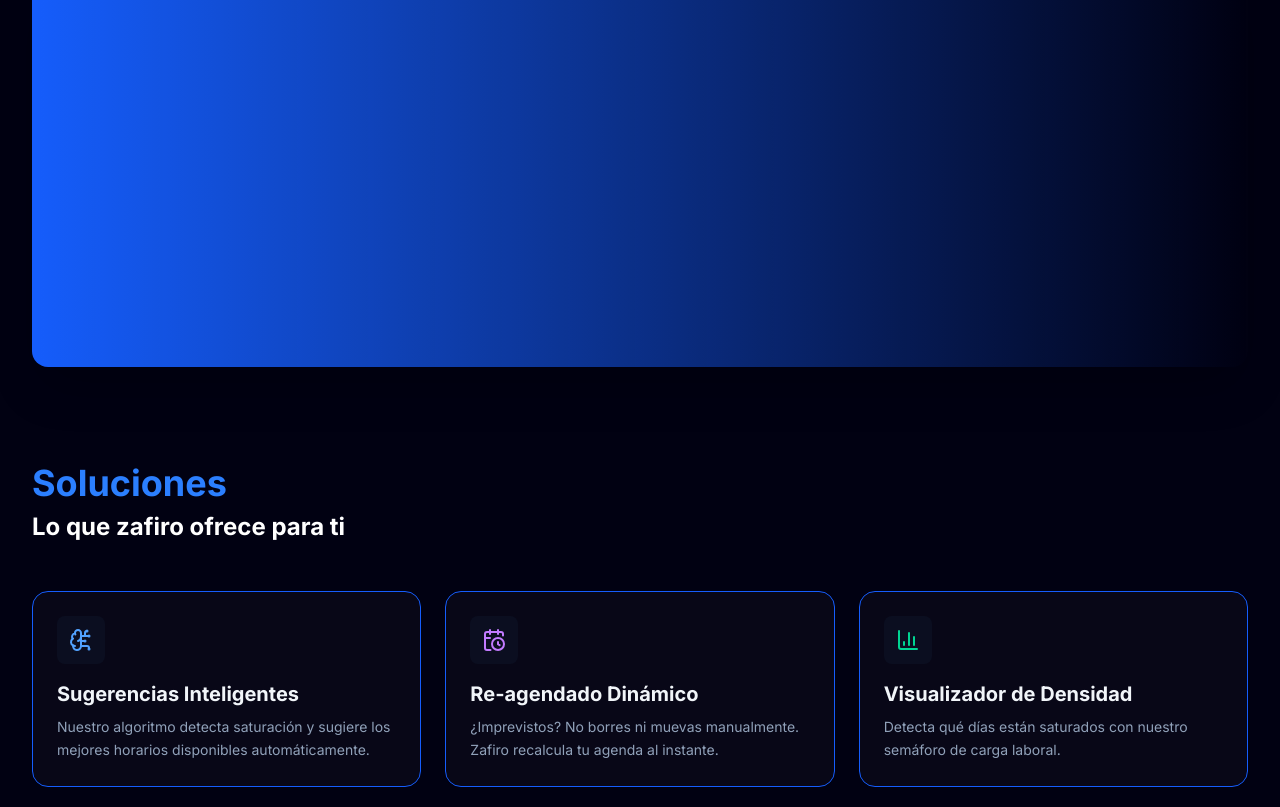
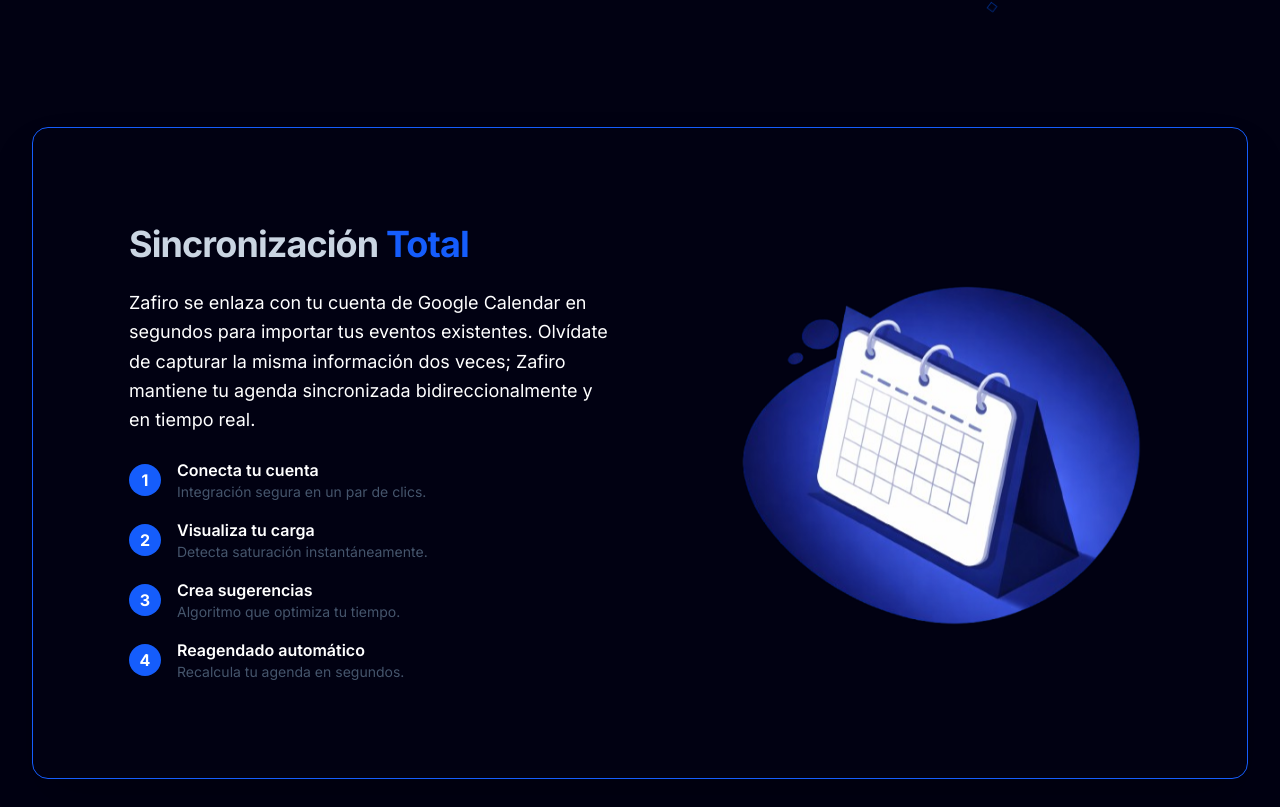
Before and after one commit to Silverz34/Zafiro_Frontend, a Next.js app: page / in a window 1280 px wide. Shown: the part 473-1280 px from the top of the page. Built offline with nearby package versions, Linux system fonts and the light colour scheme.

Commit message:
ajustes en la landing

```diff
--- a/interfaces/Remiders.ts
+++ b/interfaces/Remiders.ts
@@ -1,5 +1,5 @@
 import z from "zod";
 export const reminderSchema = z.object({
-    method: z.literal("email"),
+    method: z.enum(['email', 'popup']),
     minutes: z.number().min(0).max(40320)
 });
--- a/src/app/page.tsx
+++ b/src/app/page.tsx
@@ -22,7 +22,7 @@
       </header>
 
       <main className="grow flex flex-col items-center w-full max-w-10xl mx-auto px-4 sm:px-6 lg:px-8">
-        <section className="relative w-full text-center py-20 overflow-hidden">
+        <section className="relative w-full text-center py-40 overflow-hidden">
           <FondoHero />
           <h1 className="text-6xl md:text-7xl font-bold mb-4 tracking-tight font-nunito z-1">
             ZAFIRO
@@ -37,11 +37,39 @@
           </div>
         </section>
 
-        <section className="w-full md:h-100 bg-linear-to-r from-blue-600 rounded-2xl shadow-2xl mb-24 relative overflow-hidden group">
-          <div className="justify-center text-center">
-            <h1>Aun no se que colocar aqui, tal vez una frase chida</h1>
+        <section className="w-full border border-blue-600 rounded-2xl shadow-2xl mb-24 relative overflow-hidden p-8 md:p-16">
+          <div className="max-w-7xl mx-auto space-y-16">
+            <div className="grid grid-cols-1 md:grid-cols-2 gap-12 items-center p-8 rounded-xl">
+              <div className="text-left space-y-6">
+                <h2 className="text-4xl font-bold text-slate-300 tracking-tight">Sincronización <span className="text-blue-600">Total</span></h2>
+                <p className="text-lg text-white leading-relaxed">
+                  Zafiro se enlaza con tu cuenta de Google Calendar en segundos para importar tus eventos existentes.
+                  Olvídate de capturar la misma información dos veces; Zafiro mantiene tu agenda sincronizada bidireccionalmente y en tiempo real.
+                </p>
+                <div className="space-y-4">
+                  {[
+                    {num: '1', title: 'Conecta tu cuenta', desc: 'Integración segura en un par de clics.'},
+                    {num: '2', title: 'Visualiza tu carga', desc: 'Detecta saturación instantáneamente.'},
+                    {num: '3', title: 'Crea sugerencias', desc: 'Algoritmo que optimiza tu tiempo.'},
+                    {num: '4', title: 'Reagendado automático', desc: 'Recalcula tu agenda en segundos.'}
+                  ].map((step, idx) => (
+                    <div key={idx} className="flex items-center gap-4 text-slate-900">
+                      <span className="flex items-center justify-center w-8 h-8 rounded-full bg-blue-600 text-white font-bold">{step.num}</span>
+                      <div>
+                        <p className="font-semibold text-white">{step.title}</p>
+                        <p className="text-sm text-slate-600">{step.desc}</p>
+                      </div>
+                    </div>
+                  ))}
+                </div>
+              </div>
+              <div className="flex justify-center md:justify-end">
+                <Image src="/calendar.png" alt="Ilustración isométrica detallada de un calendario con sincronización en la nube y iconos flotantes" width={500} height={500} className="w-auto h-[350px] object-contain" />
+              </div>
+            </div>
           </div>
         </section>
+
 
         <section className="w-full mb-24">
           <div className="mb-12">
--- a/src/components/empaque/sidebar/sidebar.tsx
+++ b/src/components/empaque/sidebar/sidebar.tsx
@@ -59,7 +59,7 @@
           </div>
         ) : (
           <div className="flex items-center justify-between border border-blue-600 p-4 rounded-xl">
-            <div className="w-10 h-10 bg-gray-800 rounded-full"></div>
+            <div className="flex items-center gap-3 overflow-hidden"></div>
             <div className="flex-1 space-y-2">
             </div>
           </div>
--- a/src/components/landing/Card.tsx
+++ b/src/components/landing/Card.tsx
@@ -7,7 +7,7 @@
 
 export function FeatureCard({ icon, title, desc }: FeatureCardProps) {
   return (
-    <div className="p-6 rounded-2xl border bg-[#100F1D]/50 hover:bg-[#171733] border-blue-600 transition-all duration-300 group">
+    <div className="p-6 rounded-2xl border bg-[#100F1D]/50 hover:bg-[#3B57AB] border-blue-600 transition-all duration-300 group">
       <div className="mb-4 p-3 bg-slate-900/50 w-fit rounded-lg group-hover:scale-110 transition-transform">
         {icon}
       </div>
```
Also changed, not shown: public/calendar.png (added), public/seguridad.png (added).
